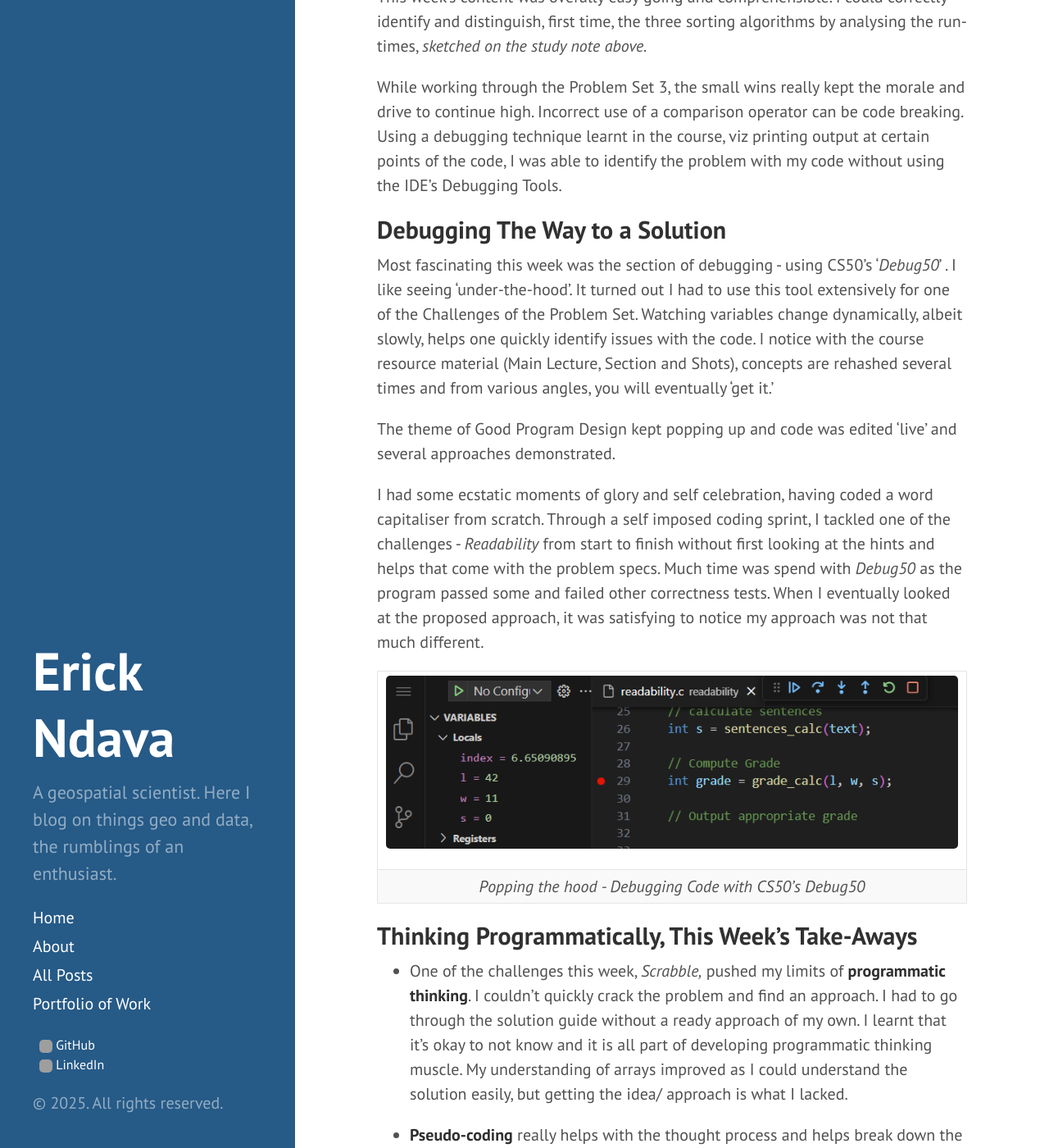
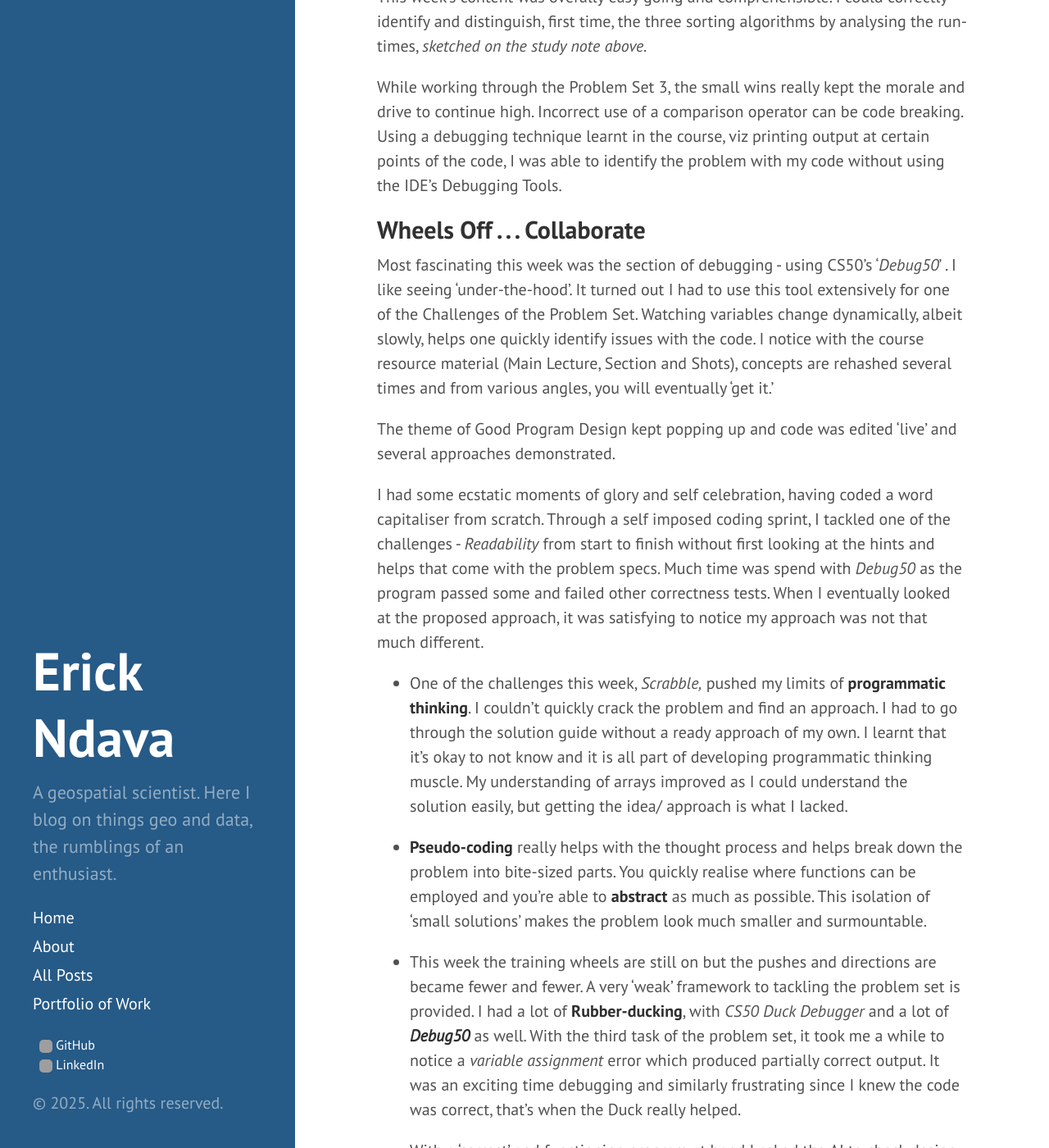
Before and after one commit to erickndava/erickndava.github.io, a Jekyll site: the page built from _posts/2025-07-16-Week-3-Surviving-Algorithms-and-Running-Elections.md, in a window 1280 px wide and 1400 px high, scrolled down 920 px. Shown: the whole window at 82% size. Built offline with Jekyll 4.4.1, drawn with Linux system fonts in a browser that asks for light colours; grey boxes are pictures that could not be loaded.

Commit message:
_posts/2025-07-16-Week-3-Surviving-Algorithms-and-Running-Elections.md updated from https://stackedit.io/

```diff
--- a/_posts/2025-07-16-Week-3-Surviving-Algorithms-and-Running-Elections.md
+++ b/_posts/2025-07-16-Week-3-Surviving-Algorithms-and-Running-Elections.md
@@ -22,7 +22,7 @@ This week's content was overally easy going and comprehensible. I could correctl
 
 While working through the Problem Set 3, the small wins really kept the morale and drive to continue high. Incorrect use of a comparison operator can be code breaking. Using a debugging technique learnt in the course, viz printing output at certain points of the code, I was able to identify the problem with my code without using the IDE's Debugging Tools.
 
-## Debugging The Way to a Solution
+## Wheels Off . . . Collaborate
 
 Most fascinating this week was the section of debugging - using CS50's '*Debug50*' . I like seeing 'under-the-hood'. It turned out I had to use this tool extensively for one of the Challenges of the Problem Set. Watching variables change dynamically, albeit slowly, helps one quickly identify issues with the code. I notice with the course resource material (Main Lecture, Section and Shots), concepts are rehashed several times and from various angles, you will eventually 'get it.'
 
@@ -30,11 +30,6 @@ The theme of Good Program Design kept popping up and code was edited 'live' and
 
 I had some ecstatic moments of glory and self celebration, having coded a word capitaliser from scratch. Through a self imposed coding sprint, I tackled one of the challenges - *Readability* from start to finish without first looking at the hints and helps that come with the problem specs. Much time was spend with *Debug50* as the program passed some and failed other correctness tests.  When I eventually looked at the proposed approach, it was satisfying to notice my approach was not that much different.
 
-| <img src="/images/debug50.png" alt="Debug50 Debugger"/> |
-|:--:|
-| *Popping the hood - Debugging Code with CS50's Debug50* |
-
-## Thinking Programmatically, This Week's Take-Aways
 
 - One of the challenges this week, *Scrabble,* pushed my limits of **programmatic thinking**. I couldn't quickly crack the problem and find an approach. I had to go through the solution guide without a ready approach of my own. I learnt that it's okay to not know and it is all part of developing programmatic thinking muscle. My understanding of arrays improved as I could understand the solution easily, but getting the idea/ approach is what I lacked.
 
```
Also changed, not shown: other parts of _posts/2025-07-16-Week-3-Surviving-Algorithms-and-Running-Elections.md (+1 -1 lines).
